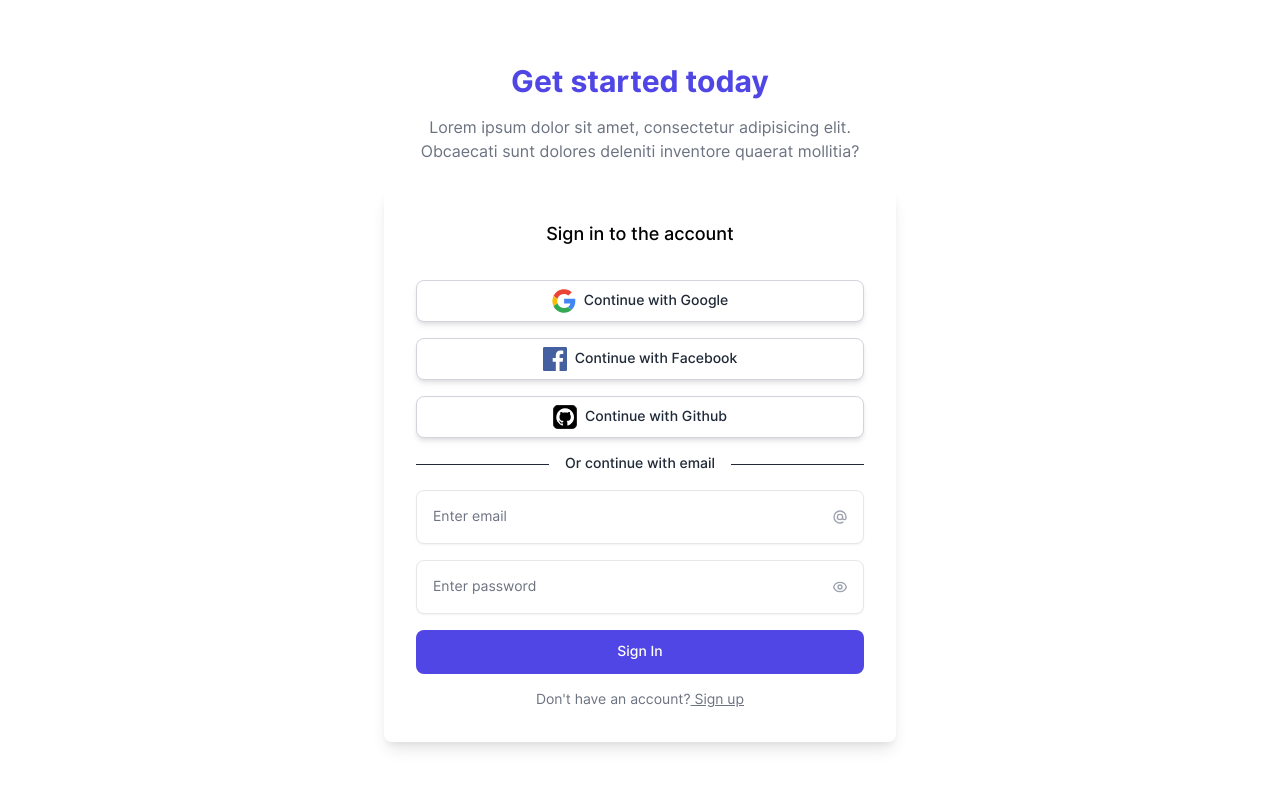
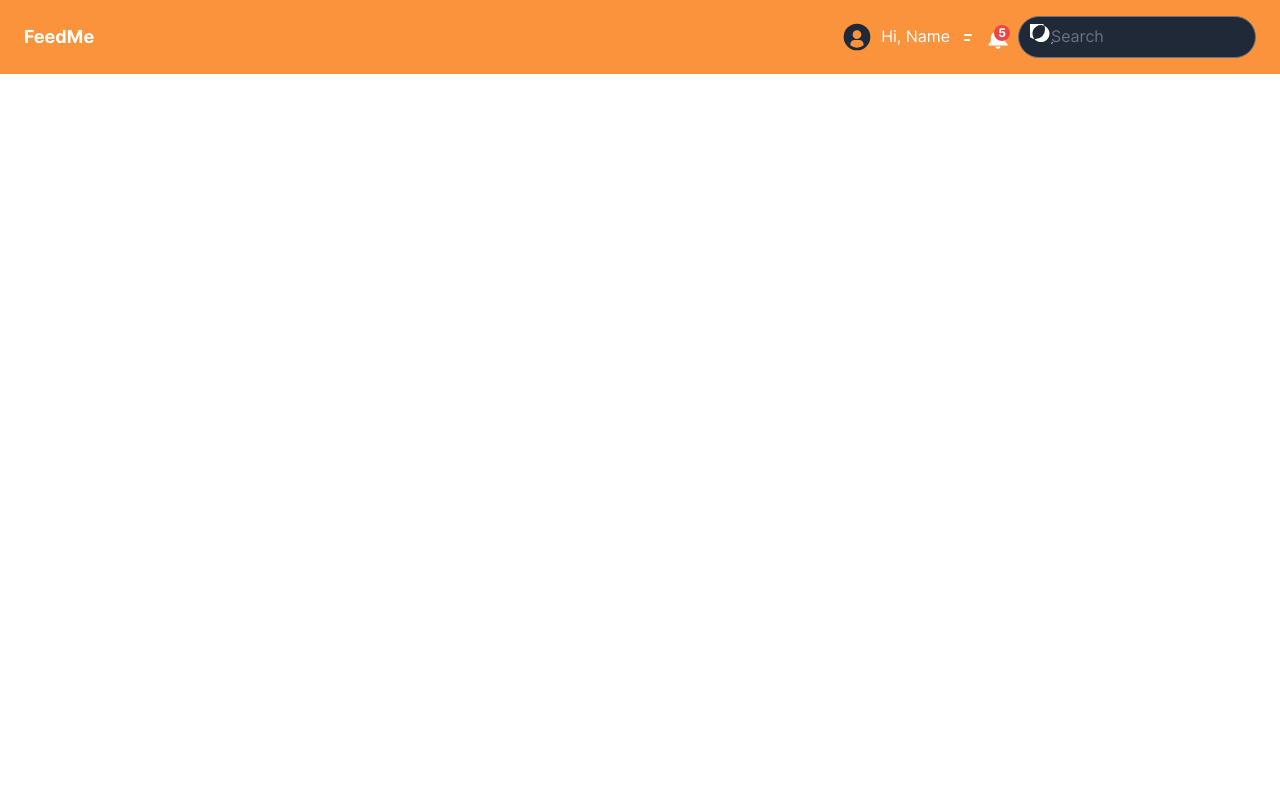
Before and after one commit to mohamed-nawas/food-delivery, a React (Vite) app in the folder client/: page / in a window 1280 px wide. Before the commit this address led to /login. Shown: the top 788 px of the page. Built offline with nearby package versions, Linux system fonts and the light colour scheme.

Commit message:
working on header for admin dashboard UI

```diff
--- /dev/null
+++ b/client/src/components/admin-dashboard/Header/index.tsx
@@ -0,0 +1,13 @@
+import * as React from 'react';
+import AdminDashboardHeaderUI from './ui';
+
+const AdminDashboardHeader = () => {
+    // const [state, handlers] = useAdminDashboardHeader();
+
+    return (
+        // <AdminDashboardHeaderUI {...state} {...handlers} />
+        <AdminDashboardHeaderUI />
+    )
+}
+
+export default AdminDashboardHeader;
--- /dev/null
+++ b/client/src/components/admin-dashboard/Header/ui.tsx
@@ -0,0 +1,80 @@
+import * as React from 'react';
+
+interface AdminDashboardHeaderUIProps {
+  pictureUrl?: string;
+}
+
+const AdminDashboardHeaderUI = (props: AdminDashboardHeaderUIProps) => {
+  return (
+    <header className='text-white flex justify-between items-center py-4 px-6'  style={{backgroundColor: 'rgb(251, 146, 60)'}}>
+      <div className='flex items-center'>
+        <span className='text-lg font-bold'>FeedMe</span>
+      </div>
+      <div className='flex items-center space-x-2'>
+        {props.pictureUrl && (
+          <img
+            src='profile-picture.jpg'
+            alt='Profile Picture'
+            className='rounded-full h-8 w-8'
+          />
+        )}
+        {!props.pictureUrl && (
+          <svg
+            className='w-8 h-8 text-gray-800 dark:text-white'
+            aria-hidden='true'
+            xmlns='http://www.w3.org/2000/svg'
+            fill='currentColor'
+            viewBox='0 0 24 24'
+          >
+            <path
+              fill-rule='evenodd'
+              d='M12 20a8 8 0 0 1-5-1.8v-.6c0-1.8 1.5-3.3 3.3-3.3h3.4c1.8 0 3.3 1.5 3.3 3.3v.6a8 8 0 0 1-5 1.8ZM2 12a10 10 0 1 1 10 10A10 10 0 0 1 2 12Zm10-5a3.3 3.3 0 0 0-3.3 3.3c0 1.7 1.5 3.2 3.3 3.2 1.8 0 3.3-1.5 3.3-3.3C15.3 8.6 13.8 7 12 7Z'
+              clip-rule='evenodd'
+            />
+          </svg>
+        )}
+
+        <span className='hidden lg:block'>Hi, Name</span>
+        <svg
+          className='h-5 w-5 fill-current hidden lg:block'
+          xmlns='http://www.w3.org/2000/svg'
+          viewBox='0 0 20 20'
+        >
+          <path
+            fill-rule='evenodd'
+            d='M6 8a1 1 0 011-1h6a1 1 0 010 2H7a1 1 0 01-1-1zm1 4a1 1 0 100 2h4a1 1 0 100-2H7z'
+            clip-rule='evenodd'
+          />
+        </svg>
+        <div className='relative'>
+          <svg
+            className='h-6 w-6 fill-current'
+            xmlns='http://www.w3.org/2000/svg'
+            viewBox='0 0 20 20'
+          >
+            <path d='M10 20c1.1 0 2-.9 2-2H8c0 1.1.9 2 2 2zM4 14v-3a6 6 0 014-5.66V4a2 2 0 114 0v1.34A6 6 0 0116 11v3l2 2v1H2v-1l2-2z' />
+          </svg>
+          <span className='absolute top-0 right-0 bg-red-500 text-xs rounded-full px-1 font-semibold'>
+            5
+          </span>
+        </div>
+        <div className='relative'>
+          <input
+            type='text'
+            className='pl-8 pr-4 py-2 rounded-full bg-gray-800 focus:outline-none focus:bg-gray-700 focus:text-white'
+            placeholder='Search'
+          />
+          <svg
+            className='h-6 w-6 fill-current absolute top-0 left-0 mt-2 ml-3'
+            xmlns='http://www.w3.org/2000/svg'
+            viewBox='0 0 24 24'
+          >
+            <path d='M20.986 19.374l-3.88-3.88a8.5 8.5 0 10-13.747-2.15 8.5 8.5 0 0013.747 2.15l3.88 3.88a1 1 0 101.415-1.415zM5.5 15a9.5 9.5 0 110-19 9.5 9.5 0 010 19z' />
+          </svg>
+        </div>
+      </div>
+    </header>
+  );
+};
+
+export default AdminDashboardHeaderUI;
--- a/client/src/pages/Home.tsx
+++ b/client/src/pages/Home.tsx
@@ -1,12 +1,13 @@
 import * as React from 'react';
 
 import CustomLink from '../components/CustomLink';
+import AdminDashboardHeader from '../components/admin-dashboard/Header';
 
 export default function Home(): JSX.Element {
   return (
     <>
       <main>
-        <section className='bg-dark'>
+        {/* <section className='bg-dark'>
           <div className='flex flex-col items-center justify-center min-h-screen text-white layout'>
             <CustomLink href='https://github.com/theodorusclarence/vite-react-tailwind-starter'>
               <h1>Vite React Tailwind Starter</h1>
@@ -28,7 +29,8 @@ export default function Home(): JSX.Element {
               </CustomLink>
             </footer>
           </div>
-        </section>
+        </section> */}
+        <AdminDashboardHeader />
       </main>
     </>
   );
--- a/client/src/routes/Routes.jsx
+++ b/client/src/routes/Routes.jsx
@@ -4,15 +4,17 @@ import { BrowserRouter as Router, Route, Switch } from 'react-router-dom';
 import Signin from '../pages/Signin';
 import Signup from '../pages/Signup';
 import OAuth2RedirectHandler from '../oauth2/OAuth2RedirectHandler';
+import Home from '../pages/Home';
 
 export default function Routes() {
   return (
     <Router>
       <Switch>
-        <Route exact path='/' component={App} />
+        {/* <Route exact path='/' component={App} />
         <Route path='/login' component={Signin} />
         <Route path='/register' component={Signup} />
-        <Route path='/oauth2/redirect' component={OAuth2RedirectHandler} />
+        <Route path='/oauth2/redirect' component={OAuth2RedirectHandler} /> */}
+        <Route exact path='/' component={Home} />
       </Switch>
     </Router>
   );
```
